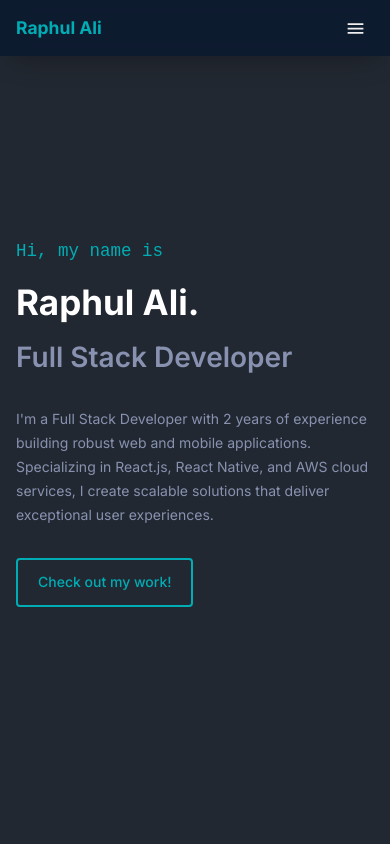
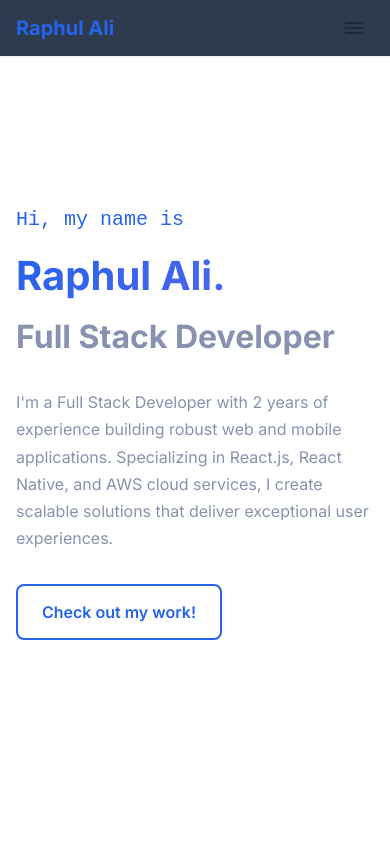
Before and after one commit to raphul-ali/portfolio, a React (Create React App) app: page / in a window 390 px wide. Shown: the top 844 px of the page. Built offline with nearby package versions, Linux system fonts and the light colour scheme.

Commit message:
Update to light theme with modern animations and sections

```diff
--- a/src/App.tsx
+++ b/src/App.tsx
@@ -11,48 +11,50 @@ import Footer from './components/Footer';
 
 const theme = createTheme({
   palette: {
-    mode: 'dark',
+    mode: 'light',
     primary: {
-      main: '#00ADB5', // Turquoise
-      light: '#00FFF5',
-      dark: '#008F96',
+      main: '#2563eb', // Bright blue
+      light: '#3b82f6',
+      dark: '#1d4ed8',
     },
     secondary: {
-      main: '#EEEEEE', // Light gray
-      light: '#FFFFFF',
-      dark: '#CCCCCC',
+      main: '#6366f1', // Indigo
+      light: '#818cf8',
+      dark: '#4f46e5',
     },
     background: {
-      default: '#222831', // Dark gray
-      paper: '#393E46', // Lighter gray
+      default: '#ffffff',
+      paper: '#f8fafc',
     },
     text: {
-      primary: '#EEEEEE',
-      secondary: '#AAAAAA',
+      primary: '#1e293b',
+      secondary: '#475569',
     },
     error: {
-      main: '#FF6B6B',
+      main: '#ef4444',
     },
     success: {
-      main: '#00ADB5',
+      main: '#22c55e',
     },
   },
   typography: {
     fontFamily: "'Inter', 'Roboto', 'Helvetica', 'Arial', sans-serif",
     h1: {
-      fontSize: '3.5rem',
-      fontWeight: 700,
+      fontSize: '4rem',
+      fontWeight: 800,
       lineHeight: 1.2,
-      color: '#EEEEEE',
+      background: 'linear-gradient(135deg, #2563eb 0%, #6366f1 100%)',
+      WebkitBackgroundClip: 'text',
+      WebkitTextFillColor: 'transparent',
       '@media (max-width:600px)': {
         fontSize: '2.5rem',
       },
     },
     h2: {
       fontSize: '2.5rem',
-      fontWeight: 600,
+      fontWeight: 700,
       lineHeight: 1.3,
-      color: '#EEEEEE',
+      color: '#1e293b',
       '@media (max-width:600px)': {
         fontSize: '2rem',
       },
@@ -60,7 +62,7 @@ const theme = createTheme({
     h3: {
       fontSize: '2rem',
       fontWeight: 600,
-      color: '#EEEEEE',
+      color: '#1e293b',
       '@media (max-width:600px)': {
         fontSize: '1.5rem',
       },
@@ -68,46 +70,62 @@ const theme = createTheme({
     body1: {
       fontSize: '1.125rem',
       lineHeight: 1.7,
-      color: '#AAAAAA',
+      color: '#475569',
       '@media (max-width:600px)': {
         fontSize: '1rem',
       },
     },
     button: {
       textTransform: 'none',
-      fontWeight: 500,
+      fontWeight: 600,
     },
   },
   shape: {
-    borderRadius: 8,
+    borderRadius: 12,
   },
   components: {
     MuiButton: {
       styleOverrides: {
         root: {
-          borderRadius: '4px',
-          padding: '10px 20px',
+          borderRadius: '8px',
+          padding: '12px 24px',
           fontSize: '1rem',
-          transition: 'all 0.2s ease-in-out',
-          boxShadow: 'none',
+          transition: 'all 0.3s ease-in-out',
+          position: 'relative',
+          overflow: 'hidden',
+          '&::before': {
+            content: '""',
+            position: 'absolute',
+            top: '50%',
+            left: '50%',
+            transform: 'translate(-50%, -50%)',
+            width: '0%',
+            height: '100%',
+            backgroundColor: 'rgba(255, 255, 255, 0.1)',
+            transition: 'all 0.3s ease-in-out',
+          },
           '&:hover': {
-            transform: 'translateY(-1px)',
-            boxShadow: '0 4px 12px rgba(0, 173, 181, 0.2)',
+            transform: 'translateY(-2px)',
+            '&::before': {
+              width: '120%',
+            },
           },
         },
         contained: {
-          backgroundColor: '#00ADB5',
-          color: '#EEEEEE',
+          background: 'linear-gradient(135deg, #2563eb 0%, #6366f1 100%)',
+          color: '#ffffff',
+          boxShadow: '0 4px 14px 0 rgba(37, 99, 235, 0.25)',
           '&:hover': {
-            backgroundColor: '#008F96',
+            background: 'linear-gradient(135deg, #1d4ed8 0%, #4f46e5 100%)',
+            boxShadow: '0 6px 20px 0 rgba(37, 99, 235, 0.35)',
           },
         },
         outlined: {
-          borderColor: '#00ADB5',
-          color: '#00ADB5',
+          borderColor: '#2563eb',
+          color: '#2563eb',
           '&:hover': {
-            backgroundColor: 'rgba(0, 173, 181, 0.1)',
-            borderColor: '#008F96',
+            backgroundColor: 'rgba(37, 99, 235, 0.04)',
+            borderColor: '#1d4ed8',
           },
         },
       },
@@ -115,12 +133,14 @@ const theme = createTheme({
     MuiCard: {
       styleOverrides: {
         root: {
-          backgroundColor: '#393E46',
-          boxShadow: '0 10px 30px -15px rgba(0, 0, 0, 0.3)',
-          transition: 'all 0.2s ease-in-out',
+          backgroundColor: '#ffffff',
+          borderRadius: '16px',
+          boxShadow: '0 10px 30px -15px rgba(0, 0, 0, 0.1)',
+          transition: 'all 0.3s cubic-bezier(0.4, 0, 0.2, 1)',
+          border: '1px solid rgba(226, 232, 240, 0.8)',
           '&:hover': {
-            transform: 'translateY(-2px)',
-            boxShadow: '0 20px 30px -15px rgba(0, 0, 0, 0.4)',
+            transform: 'translateY(-8px)',
+            boxShadow: '0 20px 40px -15px rgba(0, 0, 0, 0.15)',
           },
         },
       },
@@ -128,7 +148,7 @@ const theme = createTheme({
     MuiPaper: {
       styleOverrides: {
         root: {
-          backgroundColor: '#393E46',
+          backgroundColor: '#ffffff',
           backgroundImage: 'none',
         },
       },
@@ -136,9 +156,10 @@ const theme = createTheme({
     MuiAppBar: {
       styleOverrides: {
         root: {
-          backgroundColor: '#222831',
-          color: '#EEEEEE',
-          boxShadow: '0 10px 30px -10px rgba(0, 0, 0, 0.3)',
+          backgroundColor: 'rgba(255, 255, 255, 0.8)',
+          backdropFilter: 'blur(8px)',
+          color: '#1e293b',
+          boxShadow: '0 1px 3px 0 rgba(0, 0, 0, 0.1)',
         },
       },
     },
@@ -154,11 +175,24 @@ const theme = createTheme({
     MuiLink: {
       styleOverrides: {
         root: {
-          color: '#00ADB5',
+          color: '#2563eb',
           textDecoration: 'none',
+          position: 'relative',
+          '&::after': {
+            content: '""',
+            position: 'absolute',
+            width: '0',
+            height: '2px',
+            bottom: '-2px',
+            left: '0',
+            background: 'linear-gradient(135deg, #2563eb 0%, #6366f1 100%)',
+            transition: 'width 0.3s ease-in-out',
+          },
           '&:hover': {
-            color: '#008F96',
-            textDecoration: 'underline',
+            color: '#1d4ed8',
+            '&::after': {
+              width: '100%',
+            },
           },
         },
       },
--- a/src/index.css
+++ b/src/index.css
@@ -1,4 +1,4 @@
-@import url('https://fonts.googleapis.com/css2?family=Inter:wght@400;500;600;700&display=swap');
+@import url('https://fonts.googleapis.com/css2?family=Inter:wght@400;500;600;700;800&display=swap');
 
 * {
   margin: 0;
@@ -7,17 +7,18 @@
 }
 
 :root {
-  --primary: #00ADB5;
-  --primary-dark: #008F96;
-  --secondary: #EEEEEE;
-  --text-primary: #EEEEEE;
-  --text-secondary: #AAAAAA;
-  --background: #222831;
-  --background-alt: #393E46;
-  --border-color: #454B54;
-  --shadow-sm: 0 10px 30px -15px rgba(0, 0, 0, 0.3);
-  --shadow-md: 0 20px 30px -15px rgba(0, 0, 0, 0.4);
-  --shadow-lg: 0 30px 60px -15px rgba(0, 0, 0, 0.5);
+  --primary: #2563eb;
+  --primary-dark: #1d4ed8;
+  --secondary: #6366f1;
+  --text-primary: #1e293b;
+  --text-secondary: #475569;
+  --background: #ffffff;
+  --background-alt: #f8fafc;
+  --border-color: #e2e8f0;
+  --shadow-sm: 0 1px 3px rgba(0, 0, 0, 0.1);
+  --shadow-md: 0 4px 6px -1px rgba(0, 0, 0, 0.1);
+  --shadow-lg: 0 10px 15px -3px rgba(0, 0, 0, 0.1);
+  --gradient: linear-gradient(135deg, #2563eb 0%, #6366f1 100%);
 }
 
 html {
@@ -33,12 +34,14 @@ body {
   -moz-osx-font-smoothing: grayscale;
   color: var(--text-primary);
   line-height: 1.5;
+  overflow-x: hidden;
 }
 
 /* Section styles */
 .section {
-  padding: 5rem 0;
-  background-color: var(--background);
+  padding: 8rem 0;
+  position: relative;
+  overflow: hidden;
 }
 
 .section-alt {
@@ -49,20 +52,23 @@ body {
 .container {
   max-width: 1200px;
   margin: 0 auto;
-  padding: 0 1.5rem;
+  padding: 0 2rem;
+  position: relative;
 }
 
 /* Card styles */
 .card {
   background-color: var(--background);
-  border-radius: 8px;
+  border-radius: 16px;
+  border: 1px solid var(--border-color);
   box-shadow: var(--shadow-sm);
-  transition: transform 0.2s ease-in-out, box-shadow 0.2s ease-in-out;
+  transition: all 0.3s cubic-bezier(0.4, 0, 0.2, 1);
+  overflow: hidden;
 }
 
 .card:hover {
-  transform: translateY(-2px);
-  box-shadow: var(--shadow-md);
+  transform: translateY(-8px);
+  box-shadow: var(--shadow-lg);
 }
 
 /* Button styles */
@@ -70,87 +76,55 @@ body {
   display: inline-flex;
   align-items: center;
   justify-content: center;
-  padding: 0.75rem 1.5rem;
-  border-radius: 8px;
-  font-weight: 500;
-  transition: all 0.2s ease-in-out;
+  padding: 0.875rem 1.75rem;
+  border-radius: 12px;
+  font-weight: 600;
+  font-size: 1rem;
+  transition: all 0.3s cubic-bezier(0.4, 0, 0.2, 1);
   cursor: pointer;
+  position: relative;
+  overflow: hidden;
+}
+
+.button::before {
+  content: '';
+  position: absolute;
+  top: 50%;
+  left: 50%;
+  width: 0%;
+  height: 100%;
+  transform: translate(-50%, -50%);
+  background-color: rgba(255, 255, 255, 0.1);
+  transition: width 0.3s ease-in-out;
+}
+
+.button:hover::before {
+  width: 120%;
 }
 
 .button-primary {
-  background-color: var(--primary);
+  background: var(--gradient);
   color: white;
+  box-shadow: 0 4px 14px 0 rgba(37, 99, 235, 0.25);
 }
 
 .button-primary:hover {
-  background-color: var(--primary-dark);
+  transform: translateY(-2px);
+  box-shadow: 0 6px 20px 0 rgba(37, 99, 235, 0.35);
 }
 
 /* Typography */
 h1, h2, h3, h4, h5, h6 {
   color: var(--text-primary);
-  margin-bottom: 1rem;
+  margin-bottom: 1.5rem;
+  line-height: 1.2;
 }
 
 p {
   color: var(--text-secondary);
-  margin-bottom: 1rem;
-}
-
-/* Mobile-first responsive design */
-@media screen and (max-width: 600px) {
-  html {
-    font-size: 14px;
-  }
-
-  .section {
-    padding: 3rem 0;
-  }
-}
-
-/* Tablet */
-@media screen and (min-width: 601px) and (max-width: 960px) {
-  html {
-    font-size: 15px;
-  }
-}
-
-/* Desktop */
-@media screen and (min-width: 961px) {
-  html {
-    font-size: 16px;
-  }
-}
-
-/* Smooth scrolling for anchor links */
-html {
-  scroll-padding-top: 80px;
-}
-
-/* Better touch targets for mobile */
-@media (hover: none) and (pointer: coarse) {
-  button,
-  [role="button"],
-  a {
-    min-height: 44px;
-    min-width: 44px;
-  }
-}
-
-/* Focus styles */
-:focus {
-  outline: 2px solid var(--primary);
-  outline-offset: 2px;
-}
-
-:focus:not(:focus-visible) {
-  outline: none;
-}
-
-/* Selection styles */
-::selection {
-  background-color: var(--primary);
-  color: var(--background);
+  margin-bottom: 1.5rem;
+  font-size: 1.125rem;
+  line-height: 1.7;
 }
 
 /* Animations */
@@ -166,7 +140,7 @@ html {
 @keyframes slideUp {
   from {
     opacity: 0;
-    transform: translateY(20px);
+    transform: translateY(30px);
   }
   to {
     opacity: 1;
@@ -174,33 +148,109 @@ html {
   }
 }
 
+@keyframes slideInLeft {
+  from {
+    opacity: 0;
+    transform: translateX(-30px);
+  }
+  to {
+    opacity: 1;
+    transform: translateX(0);
+  }
+}
+
+@keyframes slideInRight {
+  from {
+    opacity: 0;
+    transform: translateX(30px);
+  }
+  to {
+    opacity: 1;
+    transform: translateX(0);
+  }
+}
+
+@keyframes scaleUp {
+  from {
+    opacity: 0;
+    transform: scale(0.95);
+  }
+  to {
+    opacity: 1;
+    transform: scale(1);
+  }
+}
+
 .animate-fadeIn {
-  animation: fadeIn 0.5s ease-out forwards;
+  animation: fadeIn 0.6s ease-out forwards;
 }
 
 .animate-slideUp {
-  animation: slideUp 0.5s ease-out forwards;
+  animation: slideUp 0.6s cubic-bezier(0.4, 0, 0.2, 1) forwards;
+}
+
+.animate-slideInLeft {
+  animation: slideInLeft 0.6s cubic-bezier(0.4, 0, 0.2, 1) forwards;
+}
+
+.animate-slideInRight {
+  animation: slideInRight 0.6s cubic-bezier(0.4, 0, 0.2, 1) forwards;
+}
+
+.animate-scaleUp {
+  animation: scaleUp 0.6s cubic-bezier(0.4, 0, 0.2, 1) forwards;
+}
+
+/* Animation delays */
+.delay-100 {
+  animation-delay: 100ms;
+}
+
+.delay-200 {
+  animation-delay: 200ms;
+}
+
+.delay-300 {
+  animation-delay: 300ms;
+}
+
+.delay-400 {
+  animation-delay: 400ms;
+}
+
+.delay-500 {
+  animation-delay: 500ms;
 }
 
 /* Scrollbar styling */
 ::-webkit-scrollbar {
-  width: 8px;
+  width: 10px;
 }
 
 ::-webkit-scrollbar-track {
-  background: var(--background);
+  background: var(--background-alt);
 }
 
 ::-webkit-scrollbar-thumb {
-  background: var(--border-color);
-  border-radius: 4px;
+  background: var(--primary);
+  border-radius: 6px;
 }
 
 ::-webkit-scrollbar-thumb:hover {
-  background: var(--text-secondary);
+  background: var(--primary-dark);
 }
 
 /* Utility classes */
+.text-gradient {
+  background: var(--gradient);
+  -webkit-background-clip: text;
+  -webkit-text-fill-color: transparent;
+}
+
+.bg-gradient {
+  background: var(--gradient);
+}
+
 .text-primary {
   color: var(--primary);
 }
@@ -209,28 +259,43 @@ html {
   color: var(--secondary);
 }
 
-.bg-primary {
-  background-color: var(--primary);
-  color: white;
+.shadow-hover {
+  transition: all 0.3s cubic-bezier(0.4, 0, 0.2, 1);
 }
 
-.bg-alt {
-  background-color: var(--background-alt);
-}
-
-.shadow-sm {
-  box-shadow: var(--shadow-sm);
-}
-
-.shadow-md {
-  box-shadow: var(--shadow-md);
-}
-
-.shadow-lg {
+.shadow-hover:hover {
+  transform: translateY(-4px);
   box-shadow: var(--shadow-lg);
 }
 
-/* Disable transitions for users who prefer reduced motion */
+/* Responsive design */
+@media screen and (max-width: 768px) {
+  .section {
+    padding: 4rem 0;
+  }
+
+  .container {
+    padding: 0 1.5rem;
+  }
+
+  h1 {
+    font-size: 2.5rem;
+  }
+
+  h2 {
+    font-size: 2rem;
+  }
+
+  h3 {
+    font-size: 1.5rem;
+  }
+
+  p {
+    font-size: 1rem;
+  }
+}
+
+/* Disable animations for users who prefer reduced motion */
 @media (prefers-reduced-motion: reduce) {
   * {
     animation: none !important;
```
